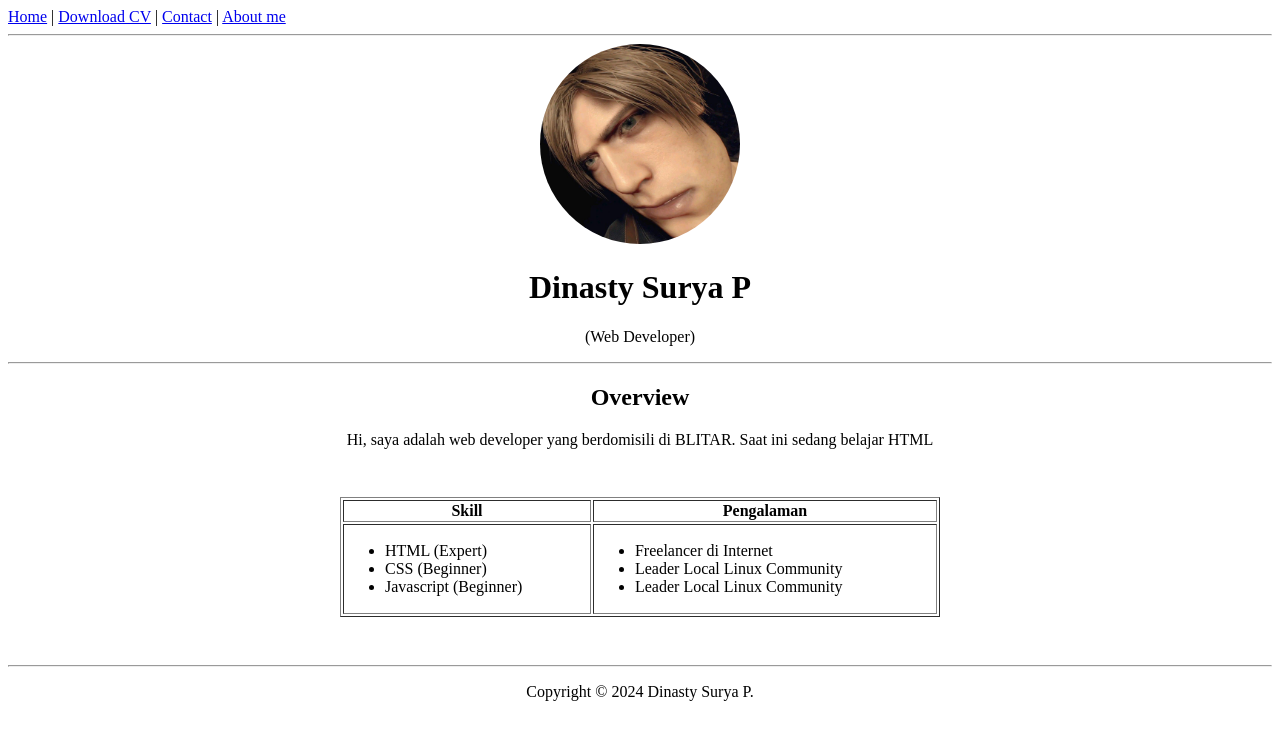
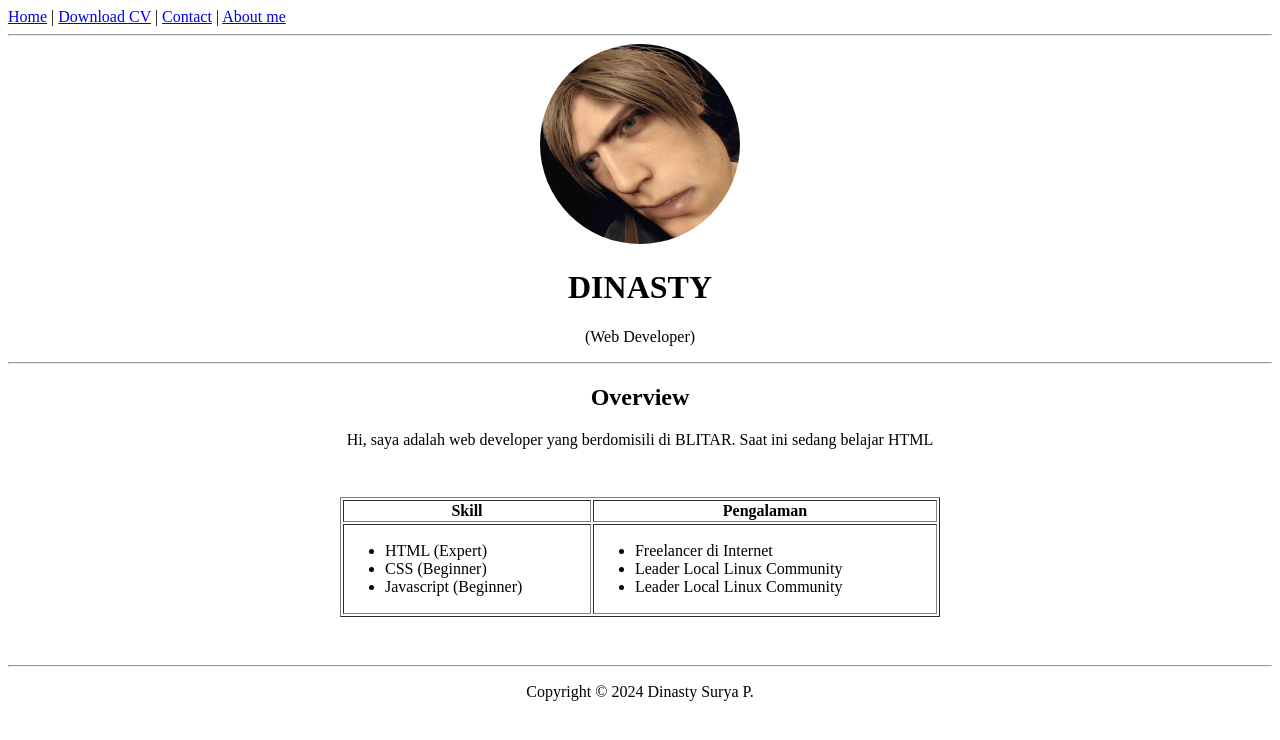
Before and after one commit to Dinslwly/Sianghari.github.io, a plain HTML site: page index.html in a window 1280 px wide. Drawn offline with Linux system fonts and the light colour scheme.

Commit message:
Add files via upload

```diff
--- a/index.html
+++ b/index.html
@@ -22,7 +22,7 @@
 
     <header style="text-align: center;">
         <img src="image/foto-profile.jpg" width="200" height="200" style="border-radius: 50%;"/>
-        <h1>Dinasty Surya P</h1>
+        <h1>DINASTY</h1>
         <p>(Web Developer)</p>
     </header>
 
```
